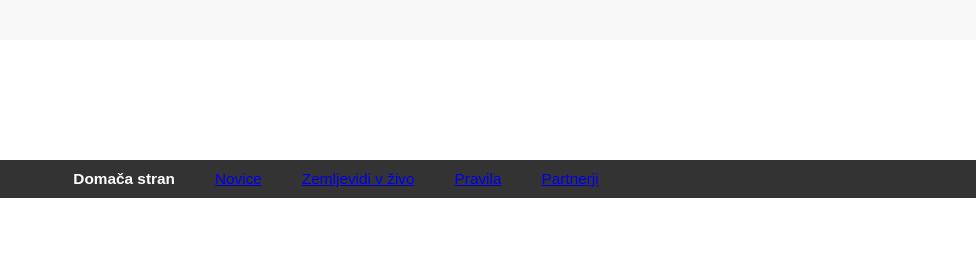
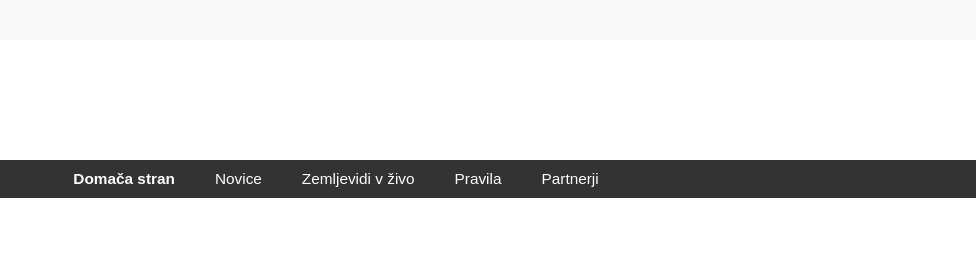
Before and after one commit to shadowcraftmc/website, a plain HTML site: page index.html in a window 1280 px wide. Shown: the top 280 px of the page, 304-1280 px from the left. Drawn offline with Linux system fonts and the light colour scheme.

Commit message:
Update index.html

```diff
--- a/index.html
+++ b/index.html
@@ -155,7 +155,15 @@
     p{margin-right:600px;}}
      @media (min-width: 1000px) and (max-width: 1200px){
     p{margin-right:400px;}}
+nav a {
+  text-decoration: none;     /* odstrani podčrtavanje */
+  color: white;              /* barva besedila - prilagodi po želji */
+  transition: color 0.3s;    /* gladka animacija */
+}
 
+nav a:hover {
+  color: red;                /* barva ob hoverju */
+}
   </style>
 </head>
 <body>
```
